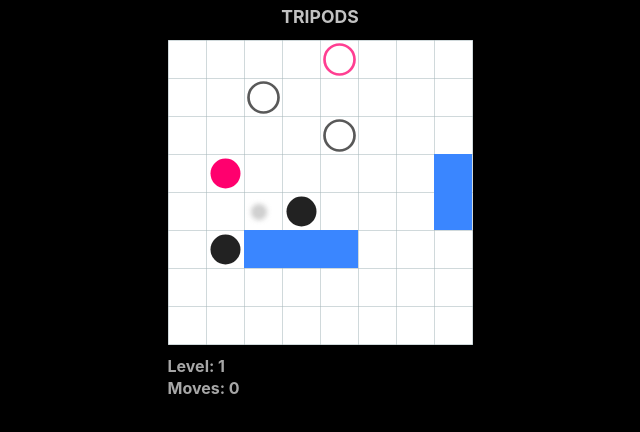
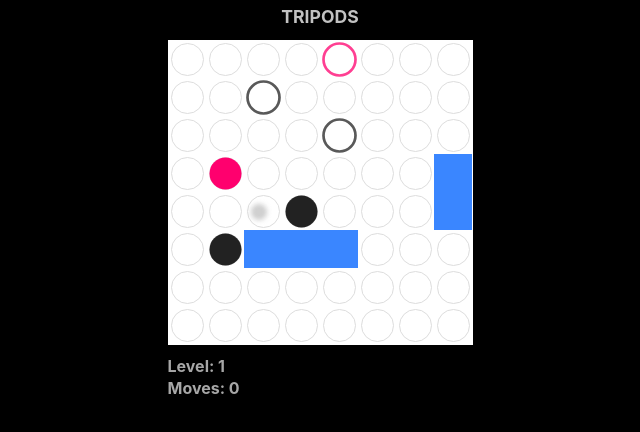
Before and after one commit to donbrae/tripods-web, a plain HTML site: page index.html in a window 1280 px wide. Shown: the full height of the page, 320-960 px from the left. Drawn offline with Linux system fonts and the light colour scheme.

Commit message:
Grid now circles.

```diff
--- a/css/main.css
+++ b/css/main.css
@@ -143,7 +143,8 @@ span.button:hover {
 }
 
 .container {
-    background: url(../img/game/grid.svg) #fff no-repeat;
+    /* background: url(../img/game/grid.svg) #fff no-repeat; */
+    background-color: #fff;
     margin-top: 10px;
 }
 
--- a/index.html
+++ b/index.html
@@ -46,8 +46,6 @@
                 <div class="mask-top"></div>
                 <div class="mask-left"></div>
                 <div class="mask-right"></div>
-                <div class="layer0 layer background-white opacity-half">
-                </div>
             </div>
             <div class="mask-bottom"></div>
             <div class="info-panel">
--- a/js/game/add_elements.js
+++ b/js/game/add_elements.js
@@ -91,11 +91,35 @@ var TRIPODS = (function (mod) {
 
     mod.addElements = function () {
 
-        // Layer 1
+        // > Layer 0 (grid)
+        // > If square === 0 add svg_elements.elements.empty
+
+        // Layer 0 (grid)
         let top = 0;
         let layer_element = _addLayer();
+        mod.levels[mod.game_state.level].forEach((row, i) => {
+            if (i) {
+                let left = 0;
+                row.forEach(square => {
+                    if (
+                        square === 0 || // Empty grid square
+                        square === 1 || // Foot 1
+                        square === 2 || // Foot 2
+                        square === 3 // Foot 3
+                    )
+                        _addElement(mod.config.svg_elements.grid, layer_element, left, top);
+
+                    left += mod.ui_attributes.el_side;
+                });
+                top += mod.ui_attributes.el_side;
+            }
+        });
+
         let three_specific_landing_spots = false; // Each of the three feet has a specific landing spot
 
+        // Layer 1 (blockers, landing spots)
+        top = 0;
+        layer_element = _addLayer();
         mod.levels[mod.game_state.level].forEach((row, i) => { // Each row
             if (i) { // First row contains colour data
                 let left = 0;
@@ -109,7 +133,6 @@ var TRIPODS = (function (mod) {
 
                     // (See mod.config.linking)
                     if (
-                        square === 0 || // Empty square
                         square === 4 || // Blocker
                         square === 5 || // Landing 1
                         square === 6 || // Landing 2
@@ -145,7 +168,7 @@ var TRIPODS = (function (mod) {
             }
         });
 
-        // Layer 2
+        // Layer 2 (interactive UI elements)
         top = 0;
         layer_element = _addLayer();
         mod.levels[mod.game_state.level].forEach((row, i) => {
--- a/js/game/init.js
+++ b/js/game/init.js
@@ -4,6 +4,20 @@ var TRIPODS = (function (mod) {
         // SVG elements for placement on grid
         svg_elements: {
             empty: null,
+            grid: {
+                name: 'empty',
+                shape: 'circle',
+                classes: 'grid',
+                attributes: {
+                    'stroke-width': '1',
+                    'fill-opacity': '0',
+                    stroke: '#ddd',
+                    r: '16',
+                    cy: '19.5',
+                    cx: '19.5',
+                    // opacity: '0.75'
+                }
+            },
             foot1: {
                 control: 1,
                 name: 'foot1',
@@ -13,7 +27,7 @@ var TRIPODS = (function (mod) {
                 attributes: { // Shape attributes
                     cx: '19.5',
                     cy: '19.5',
-                    r: '15'
+                    r: '16'
                 }
             },
             foot2: { // Inherits from foot1
@@ -51,7 +65,7 @@ var TRIPODS = (function (mod) {
                 attributes: {
                     'stroke-width': '2.7',
                     'fill-opacity': '0',
-                    r: '15',
+                    r: '16',
                     cy: '19.5',
                     cx: '19.5',
                     opacity: '0.75'
```
